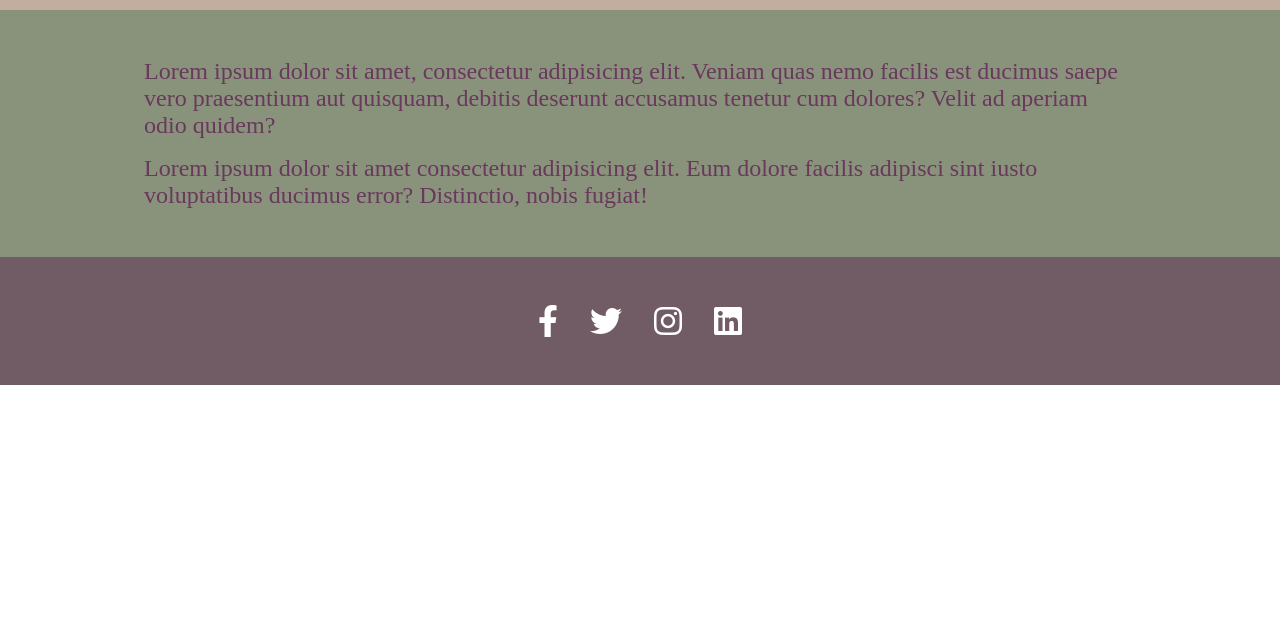
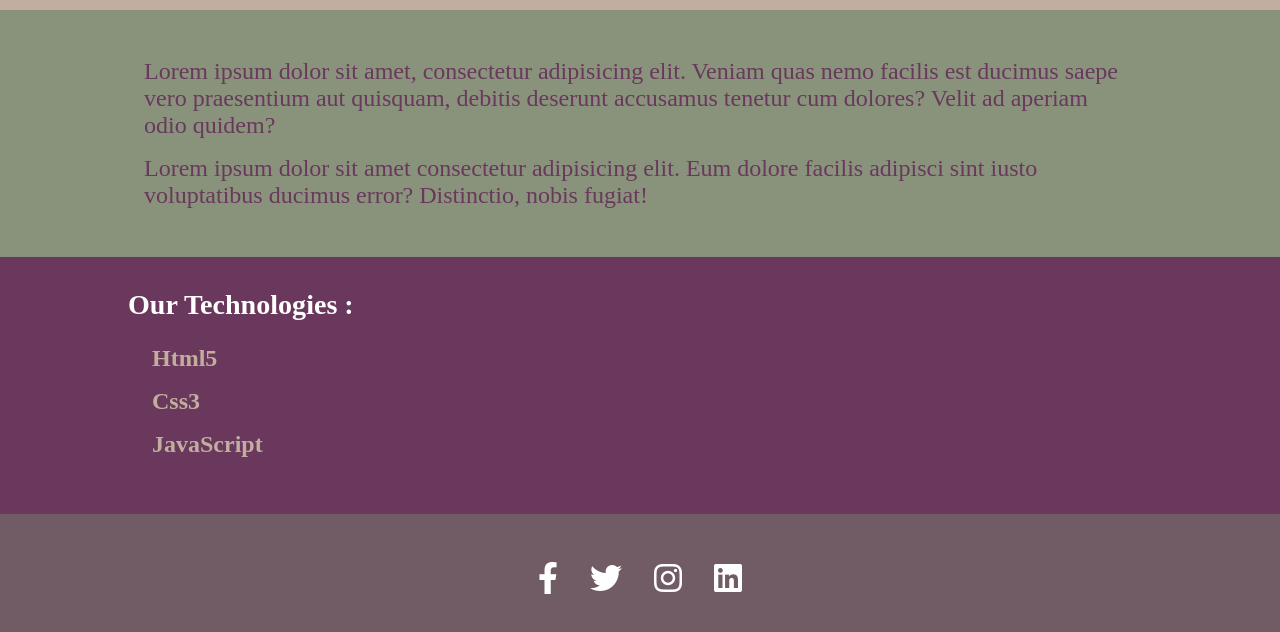
Before and after one commit to MohammedAbuSamra/Tribute-Page, a plain HTML site: page index.html in a window 1280 px wide. Shown: the part 630-1262 px from the top of the page. Before the commit the page ends 1015 px from the top, so only its background shows below. Drawn offline with Linux system fonts and the light colour scheme.

Commit message:
added list to page and style it

```diff
--- a/index.html
+++ b/index.html
@@ -43,6 +43,15 @@
             nobis fugiat!
           </p>
         </section>
+
+        <section class="list-section">
+          <h3>Our Technologies :</h3>
+          <ul>
+            <li>Html5</li>
+            <li>Css3</li>
+            <li>JavaScript</li>
+          </ul>
+        </section>
       </main>
 
       <footer class="footer">
--- a/style.css
+++ b/style.css
@@ -47,6 +47,21 @@ img {
 .paragraph-section p {
   margin: 1rem;
 }
+.list-section {
+  background-color: #69385c;
+  font-size: 1.5rem;
+  padding: 2rem 8rem;
+  color: #fff;
+}
+.list-section ul {
+  list-style: none;
+  padding: 1rem;
+}
+.list-section li {
+  padding: 0.5rem;
+  color: #c1ae9f;
+  font-weight: 600;
+}
 .footer {
   width: 100%;
   background-color: #715b64;
```
